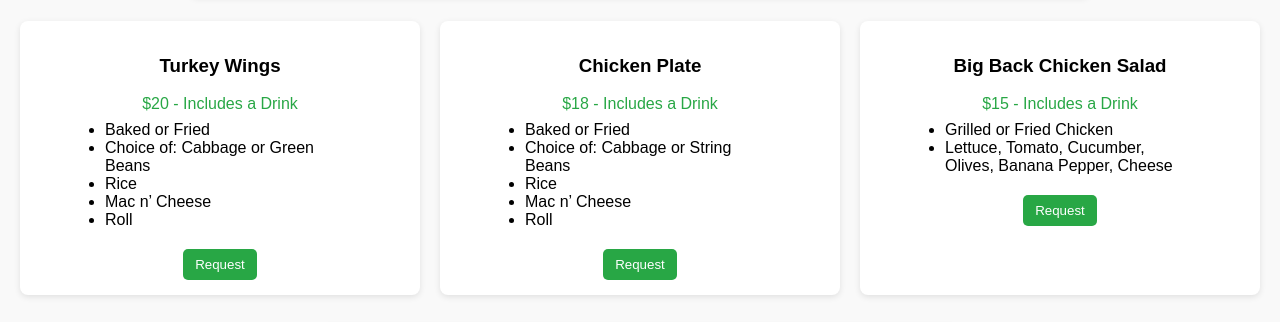
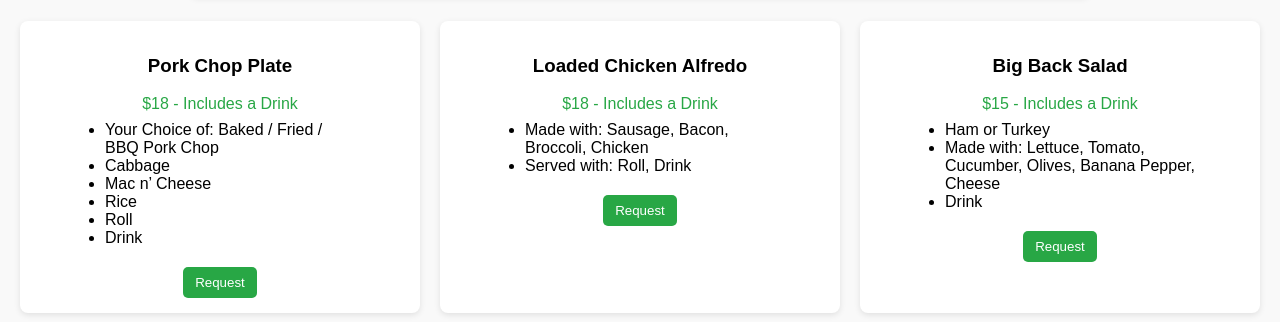
Before and after one commit to KeonFryson/ShopW, a website: page src/shop.html in a window 1280 px wide. Shown: the part 403-725 px from the top of the page. Drawn offline with Linux system fonts and the light colour scheme.

Commit message:
Update shop.html

```diff
--- a/src/shop.html
+++ b/src/shop.html
@@ -252,36 +252,35 @@
 		</div>
 	</div>
 	<div class="items">
-		<div class="item" data-name="Turkey Wings" data-price="15" data-prep-options="Baked,Fried" data-drinks="Water,Starry,Mountain Dew,Sunkist">
-			<h3>Turkey Wings</h3>
-			<p style="color:#28a745; margin-bottom:8px;">$20 - Includes a Drink</p>
+		<div class="item" data-name="Pork Chop Plate" data-price="18" data-prep-options="Baked,Fried,BBQ" data-drinks="Water,Starry,Mountain Dew,Sunkist">
+			<h3>Pork Chop Plate</h3>
+			<p style="color:#28a745; margin-bottom:8px;">$18 - Includes a Drink</p>
 			<ul style="text-align:left; margin:0 auto 10px auto; max-width:250px; padding-left:20px;">
-				<li>Baked or Fried</li>
-				<li>Choice of: Cabbage or Green Beans</li>
+				<li>Your Choice of: Baked / Fried / BBQ Pork Chop</li>
+				<li>Cabbage</li>
+				<li>Mac n’ Cheese</li>
 				<li>Rice</li>
-				<li>Mac n’ Cheese</li>
 				<li>Roll</li>
+				<li>Drink</li>
 			</ul>
 			<button class="request-btn">Request</button>
 		</div>
-		<div class="item" data-name="Chicken Plate" data-price="18" data-prep-options="Baked,Fried" data-drinks="Water,Starry,Mountain Dew,Sunkist">
-			<h3>Chicken Plate</h3>
+		<div class="item" data-name="Loaded Chicken Alfredo" data-price="18" data-prep-options="" data-drinks="Water,Starry,Mountain Dew,Sunkist">
+			<h3>Loaded Chicken Alfredo</h3>
 			<p style="color:#28a745; margin-bottom:8px;">$18 - Includes a Drink</p>
 			<ul style="text-align:left; margin:0 auto 10px auto; max-width:250px; padding-left:20px;">
-				<li>Baked or Fried</li>
-				<li>Choice of: Cabbage or String Beans</li>
-				<li>Rice</li>
-				<li>Mac n’ Cheese</li>
-				<li>Roll</li>
+				<li>Made with: Sausage, Bacon, Broccoli, Chicken</li>
+				<li>Served with: Roll, Drink</li>
 			</ul>
 			<button class="request-btn">Request</button>
 		</div>
-		<div class="item" data-name="Big Back Chicken Salad" data-price="15" data-prep-options="Grilled,Fried" data-drinks="Water,Starry,Mountain Dew,Sunkist">
-			<h3>Big Back Chicken Salad</h3>
+		<div class="item" data-name="Big Back Salad" data-price="15" data-prep-options="Ham,Turkey" data-drinks="Water,Starry,Mountain Dew,Sunkist">
+			<h3>Big Back Salad</h3>
 			<p style="color:#28a745; margin-bottom:8px;">$15 - Includes a Drink</p>
 			<ul style="text-align:left; margin:0 auto 10px auto; max-width:250px; padding-left:20px;">
-				<li>Grilled or Fried Chicken</li>
-				<li>Lettuce, Tomato, Cucumber, Olives, Banana Pepper, Cheese</li>
+				<li>Ham or Turkey</li>
+				<li>Made with: Lettuce, Tomato, Cucumber, Olives, Banana Pepper, Cheese</li>
+				<li>Drink</li>
 			</ul>
 			<button class="request-btn">Request</button>
 		</div>
```
